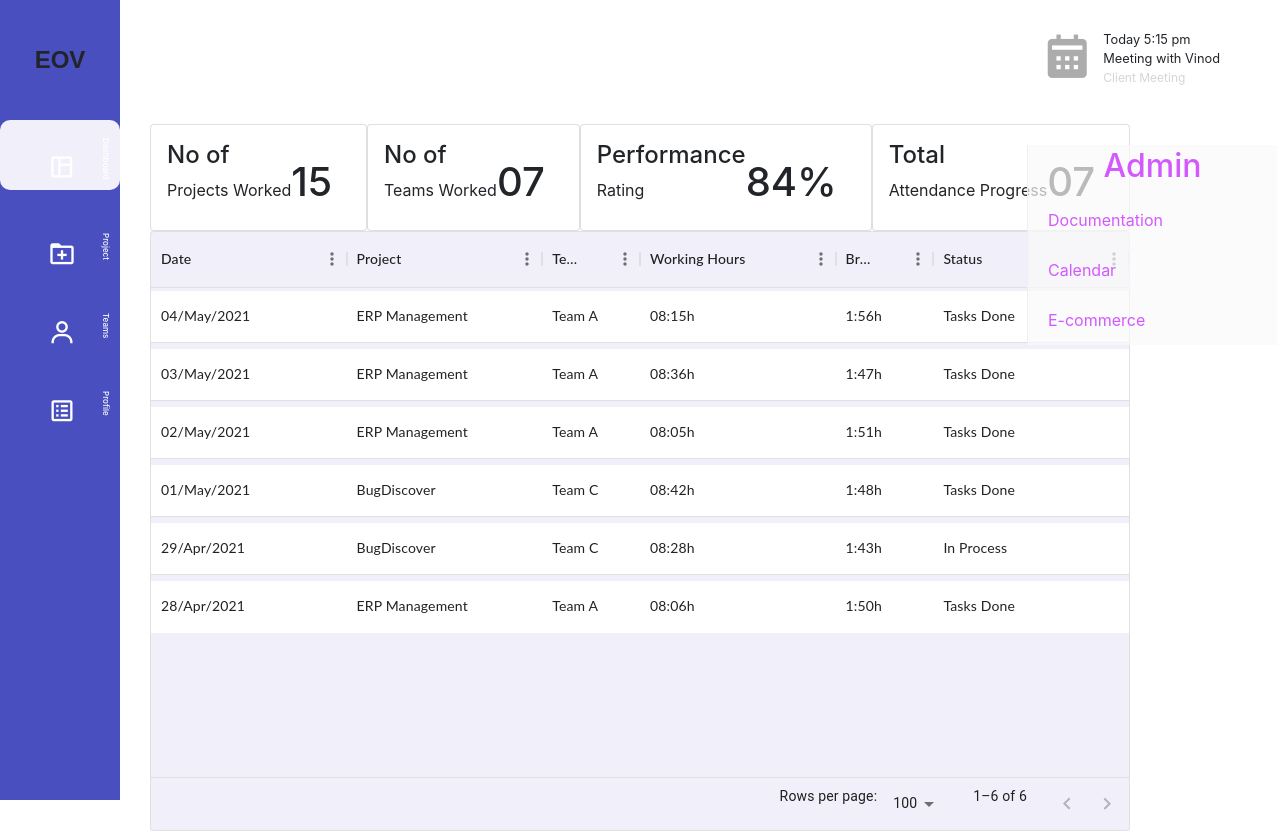
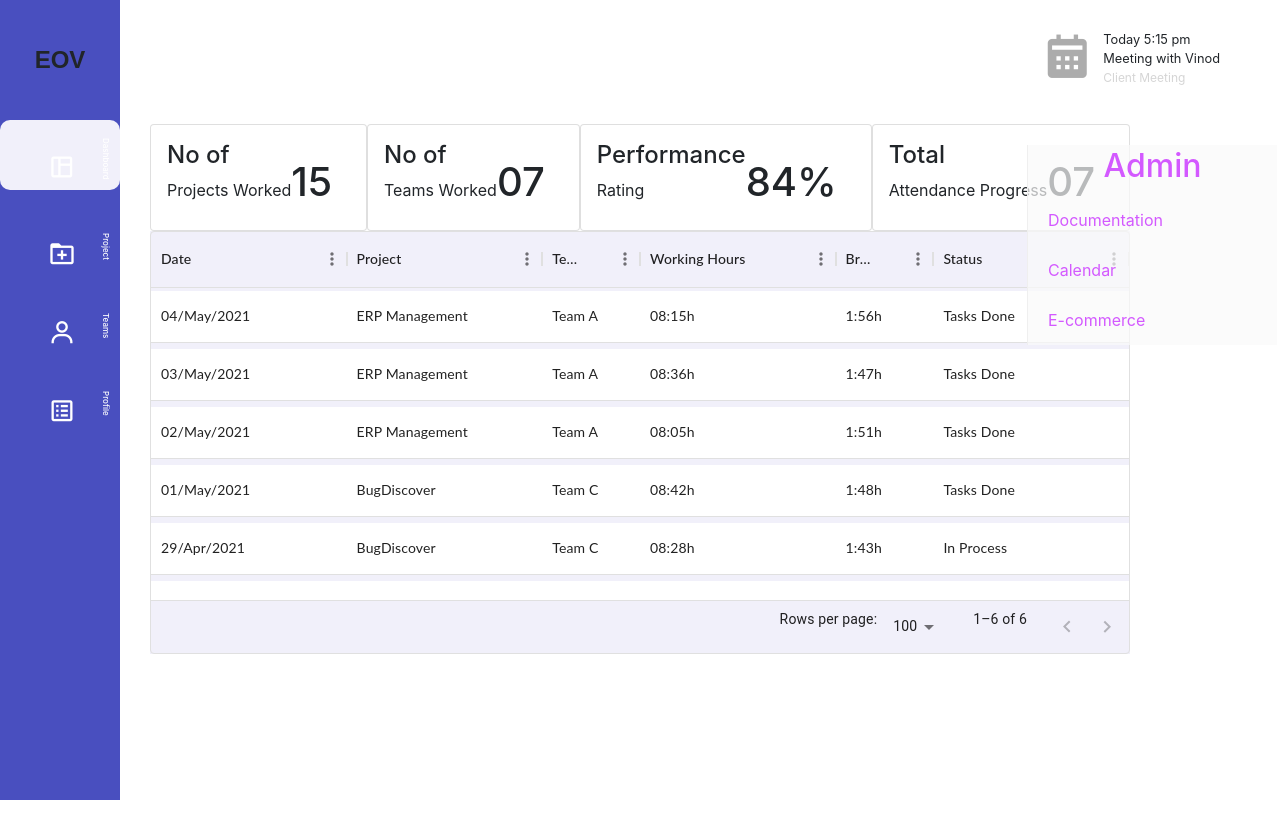
Before and after one commit to DeepakKool/backend, a React (Create React App) app: page /profile in a window 1280 px wide. After the commit the page ends 800 px from the top, so only its background shows below. Built offline with nearby package versions, Linux system fonts and the light colour scheme.

Commit message:
profileImproved

```diff
--- a/src/pages/profile/Profile.css
+++ b/src/pages/profile/Profile.css
@@ -1,5 +1,5 @@
-.bg-secondary {
-    height: 75vh;
+.MuiDataGrid-root {
+    width: 100%;
 }
 
 .MuiDataGrid-cell {
```
